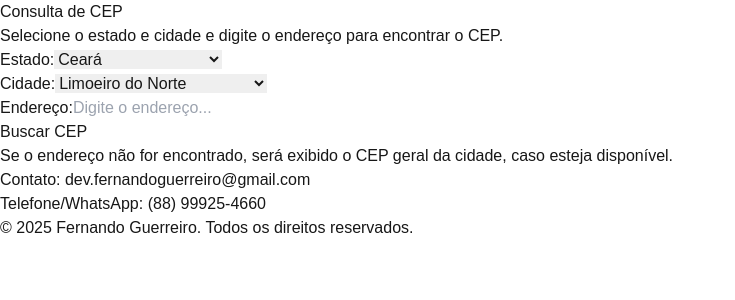
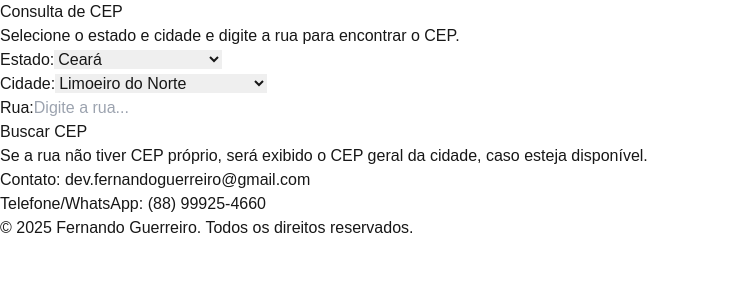
Before and after one commit to guerreiru/buscarcep, a Next.js app: page / in a window 1280 px wide. Shown: the top 300 px of the page, without its empty margins (0-735 px from the left). Built offline with nearby package versions, Linux system fonts and the light colour scheme.

Commit message:
fix: alterando de endereço pra rua

```diff
--- a/src/app/api/cep/route.ts
+++ b/src/app/api/cep/route.ts
@@ -8,7 +8,7 @@ export async function GET(req: Request) {
 
   if (!address || address.trim() === "") {
     return NextResponse.json(
-      { message: "Por favor, insira o endereço." },
+      { message: "Por favor, insira a rua." },
       { status: 400 }
     );
   }
@@ -17,7 +17,7 @@ export async function GET(req: Request) {
 
   if (!addressSanitizer || addressSanitizer.trim() === "") {
     return NextResponse.json(
-      { message: "Por favor, insira um endereço válido." },
+      { message: "Por favor, insira uma rua válido." },
       { status: 400 }
     );
   }
--- a/src/app/page.tsx
+++ b/src/app/page.tsx
@@ -25,7 +25,7 @@ export default function Home() {
       <div className="bg-gray-700 text-white p-6 rounded-lg shadow-lg w-full max-w-sm">
         <h1 className="text-2xl font-bold mb-4">Consulta de CEP</h1>
         <p className="text-sm mb-4">
-          Selecione o estado e cidade e digite o endereço para encontrar o CEP.
+          Selecione o estado e cidade e digite a rua para encontrar o CEP.
         </p>
 
         <StateCitySelect
@@ -36,7 +36,7 @@ export default function Home() {
         />
 
         <div className="mb-4">
-          <label className="block text-sm mb-1">Endereço:</label>
+          <label className="block text-sm mb-1">Rua:</label>
           <input
             id="address"
             name="address"
@@ -44,7 +44,7 @@ export default function Home() {
             type="text"
             value={address}
             onChange={(e) => setAddress(e.target.value)}
-            placeholder="Digite o endereço..."
+            placeholder="Digite a rua..."
             className="w-full bg-gray-800 text-white border border-gray-600 p-2 rounded"
           />
         </div>
@@ -56,7 +56,7 @@ export default function Home() {
           Buscar CEP
         </button>
         <p className="text-xs text-gray-400 mt-4">
-          Se o endereço não for encontrado, será exibido o CEP geral da cidade,
+          Se a rua não tiver CEP próprio, será exibido o CEP geral da cidade,
           caso esteja disponível.
         </p>
       </div>
--- a/src/components/stateCitySelect/index.tsx
+++ b/src/components/stateCitySelect/index.tsx
@@ -28,7 +28,7 @@ export function StateCitySelect({
   const citiesForSelectedState = cities[selectedState] || [];
 
   return (
-    <div className="flex flex-col mb-4">
+    <div className="flex flex-col">
       <div className="mb-4">
         <label className="block text-sm mb-1">Estado:</label>
         <select
--- a/src/hooks/useCepSearch.ts
+++ b/src/hooks/useCepSearch.ts
@@ -13,7 +13,7 @@ export function useCepSearch() {
 
   const handleSearch = async () => {
     if (!address.trim()) {
-      setModalMessage("Por favor, insira o endereço.");
+      setModalMessage("Por favor, insira a rua.");
       return;
     }
 
```
